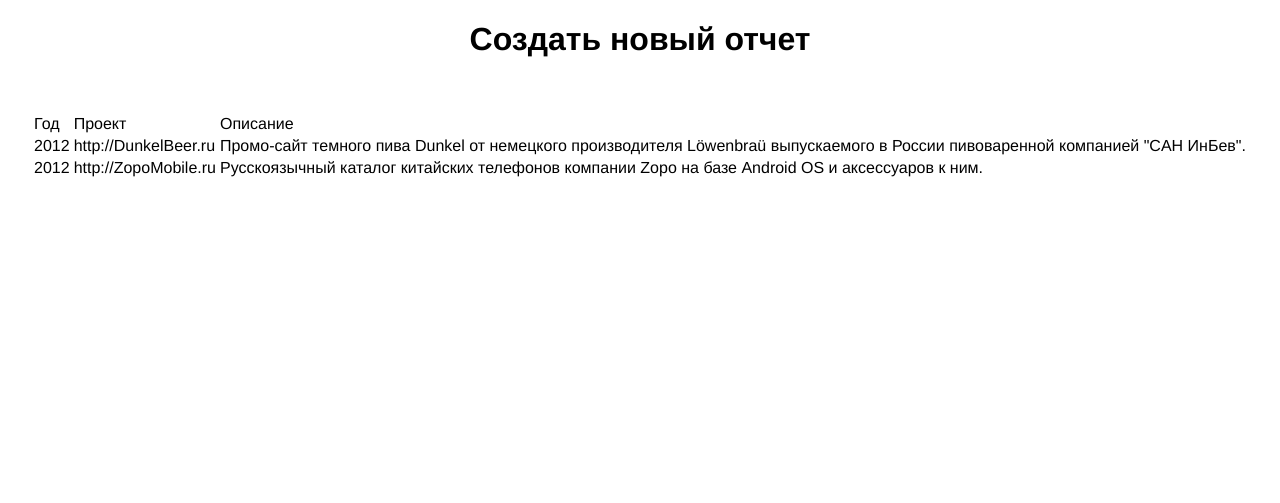
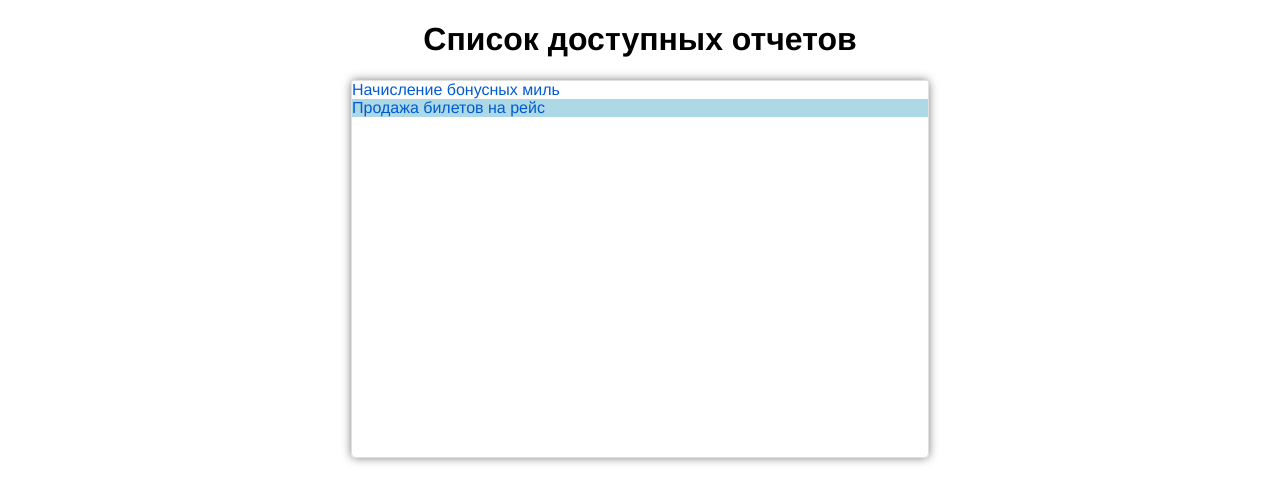
Before and after one commit to rowbotman/rk6-db-course-prj, a PHP site: page /report in a window 1280 px wide. Shown: the part 48-551 px from the top of the page. Run offline with PHP 8.4, Linux system fonts and the light colour scheme; style sheets or scripts are compiled from the project's sources.

Commit message:
added report list

```diff
--- a/static/controllers/controller_report.php
+++ b/static/controllers/controller_report.php
@@ -13,4 +13,16 @@ class Controller_Report extends Controller
         $data = $this->model->action();
         $this->view->render('report_view.php', 'base_view.php', $data);
     }
+    function action()
+    {
+        parent::action(); // TODO: Change the autogenerated stub
+    }
+    function action_bonus_miles_hist() {
+        echo 'bonus miles';
+        parent::action();
+    }
+    function action_booking_from() {
+        echo 'booking from';
+        parent::action();
+    }
 }
--- a/static/models/model_report.php
+++ b/static/models/model_report.php
@@ -5,16 +5,27 @@ class ModelReport extends Model
     {
         return array(
             array(
-                'Year' => '2012',
-                'Site' => 'http://DunkelBeer.ru',
-                'Description' => 'Промо-сайт темного пива Dunkel от немецкого производителя Löwenbraü выпускаемого в России пивоваренной компанией "CАН ИнБев".'
+                'action' => 'bonus_miles_hist',
+                'title' => 'Начисление бонусных миль',
             ),
             array(
-                'Year' => '2012',
-                'Site' => 'http://ZopoMobile.ru',
-                'Description' => 'Русскоязычный каталог китайских телефонов компании Zopo на базе Android OS и аксессуаров к ним.'
+                'action' => 'booking_from',
+                'title' => 'Продажа билетов на рейс',
             ),
-            // todo
         );
+//        return array(
+//
+//            array(
+//                'Year' => '2012',
+//                'Site' => 'http://DunkelBeer.ru',
+//                'Description' => 'Промо-сайт темного пива Dunkel от немецкого производителя Löwenbraü выпускаемого в России пивоваренной компанией "CАН ИнБев".'
+//            ),
+//            array(
+//                'Year' => '2012',
+//                'Site' => 'http://ZopoMobile.ru',
+//                'Description' => 'Русскоязычный каталог китайских телефонов компании Zopo на базе Android OS и аксессуаров к ним.'
+//            ),
+//            // todo
+//        );
     }
 }
--- a/static/views/base_view.php
+++ b/static/views/base_view.php
@@ -12,7 +12,7 @@
     <div class="header">
         <div class="header header_main">
             <i class="icon icon_color_white icon_size_header-fit icon_type_archive"></i>
-            <a class="header__title" href="#">COURSACHEIT</a>
+            <a class="header__title" href="/">COURSACHEIT</a>
         </div>
     </div>
     <div id="main">
--- a/static/views/report_view.php
+++ b/static/views/report_view.php
@@ -1,17 +1,18 @@
-<h1>Создать новый отчет</h1>
-<p>
-<table>
-    <tr>
-        <td>Год</td>
-        <td>Проект</td>
-        <td>Описание</td>
-    </tr>
+<h1>Список доступных отчетов</h1>
+<div class="report-list">
     <?php
-
-    foreach($data as $row)
+    $is_light = true;
+    foreach($data as $title)
     {
-        echo '<tr><td>'.$row['Year'].'</td><td>'.$row['Site'].'</td><td>'.$row['Description'].'</td></tr>';
+        echo '<div class="report-list__item">';
+        if ($is_light) {
+            echo '<div class="report-list__item-w">';
+        } else {
+            echo '<div class="report-list__item-d">';
+        }
+        echo '<a href="/report/'.$title['action'].'">'.$title['title'].'</a>';
+        echo '</div>';
+        $is_light = !$is_light;
     }
     ?>
-</table>
-</p>
+</div>
--- /dev/null
+++ b/styles/blocks/report-list.scss
@@ -0,0 +1,25 @@
+@import "../modules/variables";
+.report-list {
+  display: inline-block;
+
+  width: 45%;
+  min-width: 290px;
+
+  height: 50%;
+  min-height: 200px;
+  box-shadow: 0 0 10px rgba(0,0,0,0.5);
+  border: 1px solid #E0E0E0;;
+  border-radius: 5px;
+
+  &__item {
+    height: 30px;
+    display: contents;
+    margin: auto 2% auto 2%;
+    &-d {
+      background-color: $focus-color;
+    }
+    &-w {
+      background-color: $body-color;
+    }
+  }
+}
--- a/styles/style.scss
+++ b/styles/style.scss
@@ -8,3 +8,4 @@
 @import "blocks/menu";
 @import "blocks/icon";
 @import "blocks/icon-bg";
+@import "blocks/report-list";
```
Also changed, not shown: static/views/menu_view.php (+4 -4 lines), static/views/oldreports_view.php (added, +17 -0 lines).
